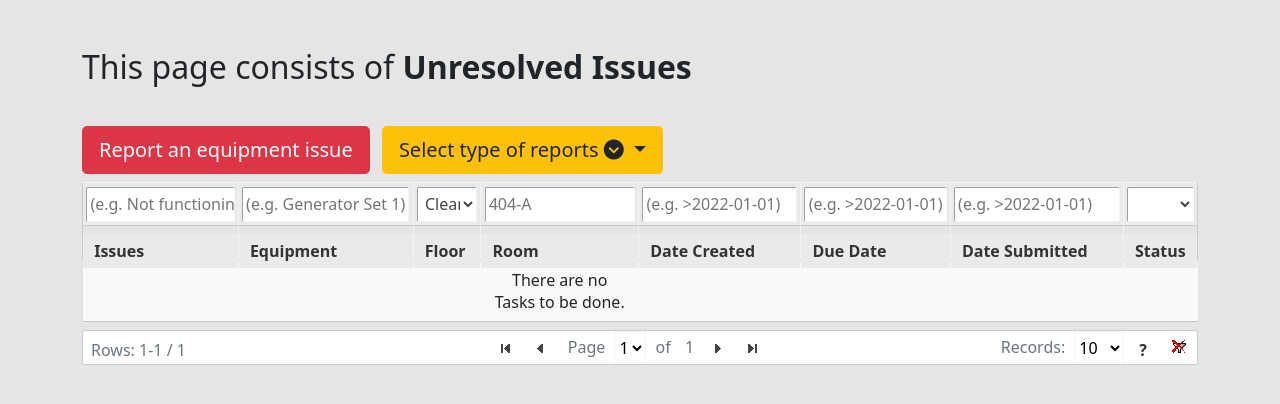
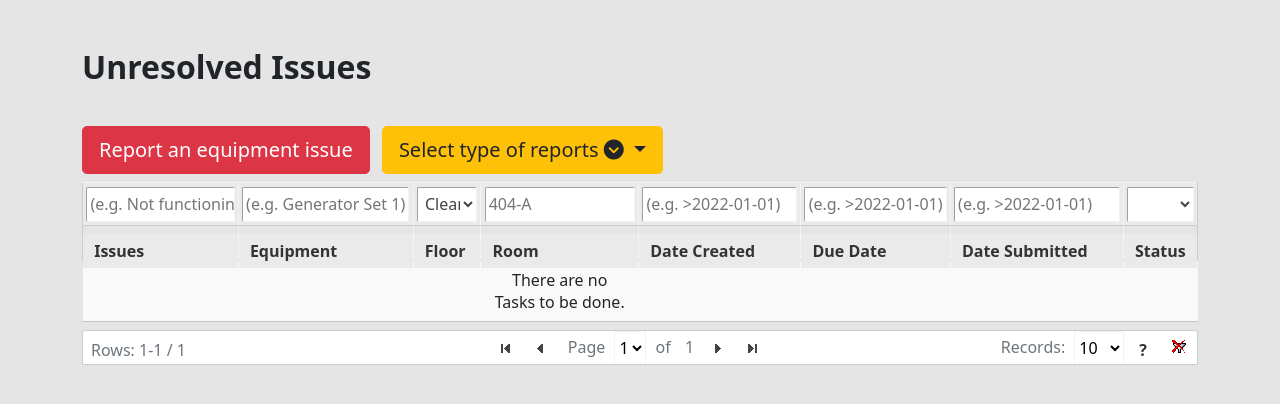
Before and after one commit to jlmanrique25/Finals_pending_qa, a PHP site: the page made by tasks.php in a window 1280 px wide. Shown: the part 56-460 px from the top of the page. Run offline with PHP 8.4, Linux system fonts and the light colour scheme; the visitor is signed in with stand-in values (Sample User, id 1); data that the repository does not hold is empty; some libraries are stand-ins or nearby versions.

Commit message:
Update tasks.php

```diff
--- a/tasks.php
+++ b/tasks.php
@@ -12,7 +12,7 @@
 <div class="container-fluid py-4 overflow-hidden">
     <div class="container py-4 ">
         <h2>
-            This page consists of <text style="font-weight:bold; text-transform: capitalize;">
+             <text style="font-weight:bold; text-transform: capitalize;">
                 <?php echo $_GET['site'];?>
             </text>
         </h2><br />
```
